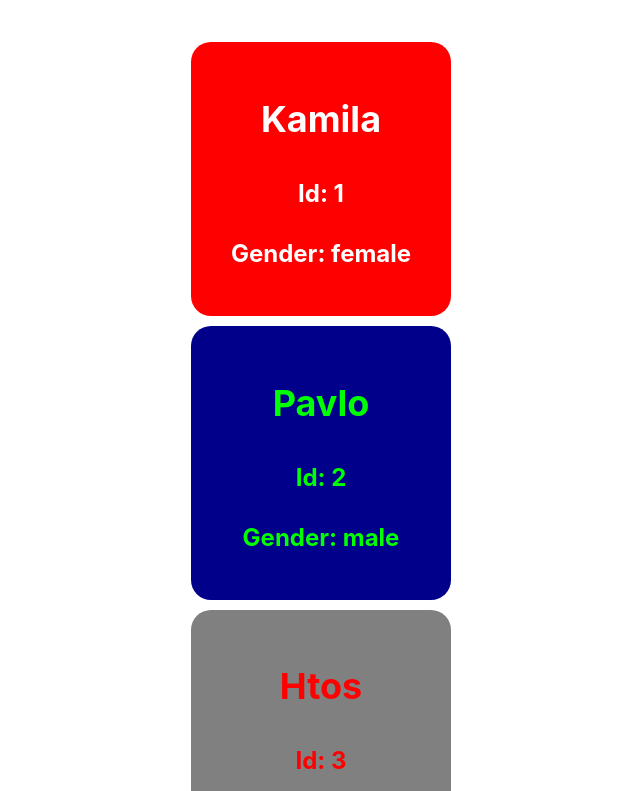
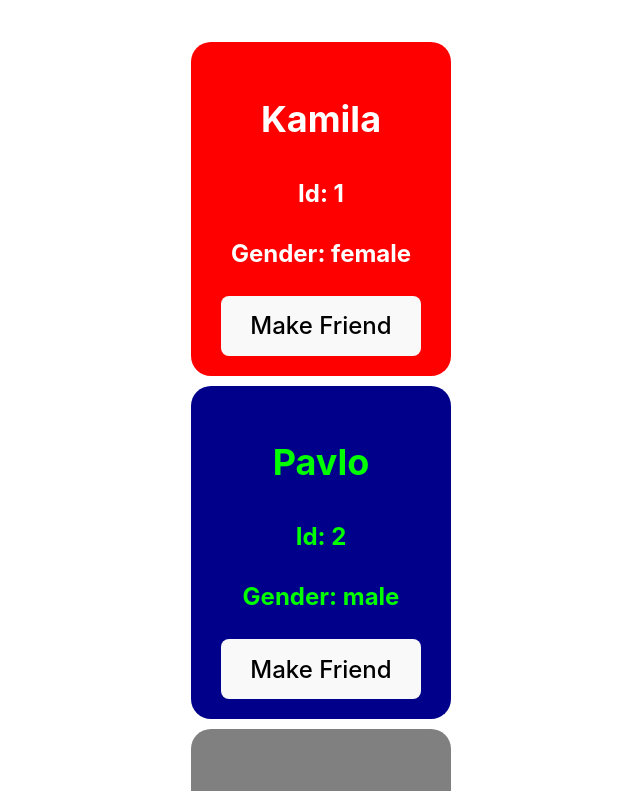
Before and after one commit to Illia-11/User-Cards, a React (Vite) app in the folder react-components-props-task/: page / in a window 1280 px wide. Shown: the top 791 px of the page, without its empty margins (319-959 px from the left). Built offline with nearby package versions, Linux system fonts and the light colour scheme.

Commit message:
Add button "Make friend"

```diff
--- a/react-components-props-task/src/App.jsx
+++ b/react-components-props-task/src/App.jsx
@@ -3,35 +3,10 @@ import "./App.css";
 import UserCardsList from "./components/UserCardList";
 
 class App extends React.Component {
-  state = {
-    users: [
-      {
-        id: 1,
-        name: "Kamila",
-        gender: "female",
-      },
-      {
-        id: 2,
-        name: "Pavlo",
-        gender: "male",
-      },
-      {
-        id: 3,
-        name: "Htos",
-        gender: "undefined",
-      },
-      {
-        id: 4,
-        name: "Ola",
-        gender: "female"
-      }
-    ],
-  };
-
   render() {
     return (
       <>
-        <UserCardsList users={this.state.users} />
+        <UserCardsList users={this.users} />
       </>
     );
   }
--- a/react-components-props-task/src/components/UserCard/index.jsx
+++ b/react-components-props-task/src/components/UserCard/index.jsx
@@ -2,16 +2,32 @@ import React from "react";
 import "./UserCard.css";
 
 class UserCard extends React.Component {
+  constructor(props) {
+    super(props);
+
+    this.state = {
+      isFriend: false,
+    };
+  }
+
+  clickHandler = () => {
+    this.setState({
+      isFriend: true,
+    })
+
+  }
+
   render() {
     const { user } = this.props;
-    const cardClass = `users-card ${
+
+    return (
+      <article className={`users-card ${
       user.gender === 'male' ? 'male' : user.gender === 'female' ? 'female' : 'users-card'
-    }`;
-    return (
-      <article className={cardClass}>
+    }`}>
         <h2>{user.name}</h2>
         <p>Id: {user.id}</p>
         <p>Gender: {user.gender}</p>
+        <button onClick={this.clickHandler}>Make Friend</button>
       </article>
     );
   }
--- a/react-components-props-task/src/components/UserCardList/index.jsx
+++ b/react-components-props-task/src/components/UserCardList/index.jsx
@@ -2,12 +2,37 @@ import React from "react";
 import UserCard from "../UserCard";
 
 class UserCardsList extends React.Component {
+  state = {
+    users: [
+      {
+        id: 1,
+        name: "Kamila",
+        gender: "female",
+      },
+      {
+        id: 2,
+        name: "Pavlo",
+        gender: "male",
+      },
+      {
+        id: 3,
+        name: "Htos",
+        gender: "undefined",
+      },
+      {
+        id: 4,
+        name: "Ola",
+        gender: "female"
+      }
+    ],
+  };
+
+
   render() {
-    const { users } = this.props;
 
     return (
       <div>
-        {users.map((user) => (
+        {this.state.users.map((user) => (
           <UserCard key={user.id} user={user} />
         ))}
       </div>
```
